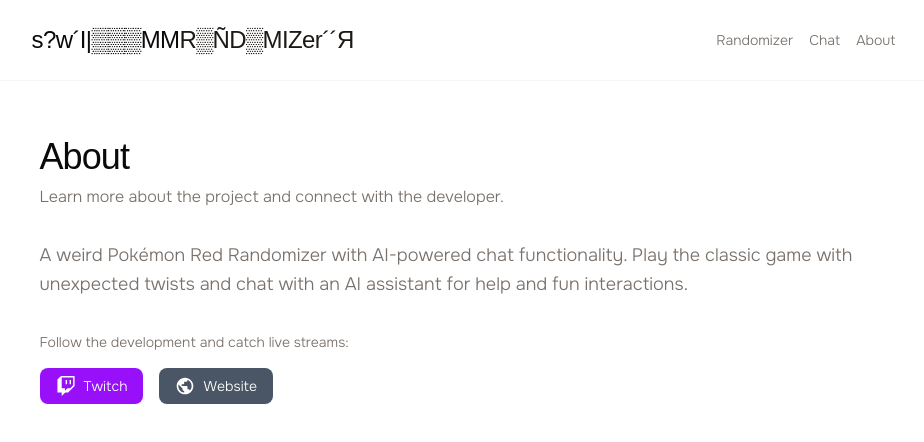
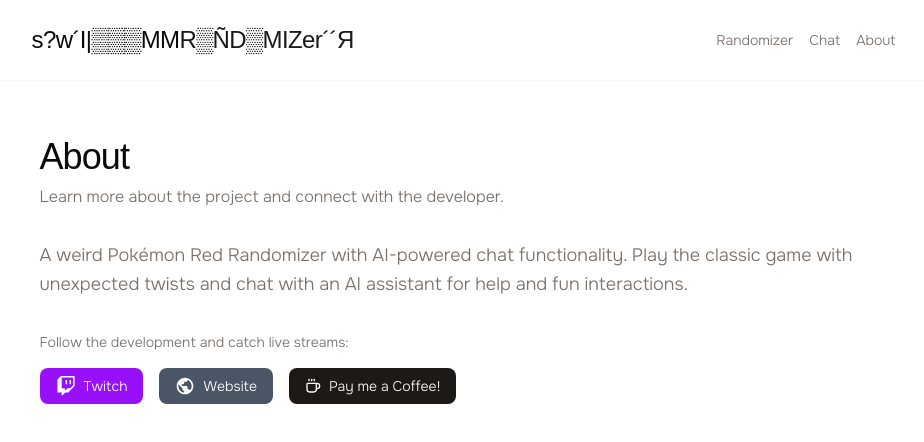
Before and after one commit to philkoerber/sswwiimm-randomizer, a Next.js app: page /about in a window 1280 px wide. Shown: the top 442 px of the page, without its empty margins (169-1093 px from the left). Built offline with nearby package versions, Linux system fonts and the light colour scheme; a web font is replaced by a local one.

Commit message:
add donate button

```diff
--- a/src/app/about/page.tsx
+++ b/src/app/about/page.tsx
@@ -1,4 +1,5 @@
 import Link from "next/link";
+import { CoffeeIcon } from "lucide-react";
 
 export default function AboutPage() {
     return (
@@ -46,16 +47,33 @@
                         Twitch
                     </Link>
 
+
+
                     <Link
                         href="https://philippkoerber.com"
                         target="_blank"
                         rel="noopener noreferrer"
                         className="flex items-center gap-2 px-4 py-2 bg-gray-600 hover:bg-gray-700 text-white rounded-md transition-colors"
                     >
+
+
+
                         <svg className="w-5 h-5" fill="currentColor" viewBox="0 0 24 24">
                             <path d="M12 2C6.48 2 2 6.48 2 12s4.48 10 10 10 10-4.48 10-10S17.52 2 12 2zm-1 17.93c-3.94-.49-7-3.85-7-7.93 0-.62.08-1.21.21-1.79L9 15v1c0 1.1.9 2 2 2v1.93zm6.9-2.54c-.26-.81-1-1.39-1.9-1.39h-1v-3c0-.55-.45-1-1-1H8v-2h2c.55 0 1-.45 1-1V7h2c1.1 0 2-.9 2-2v-.41c2.93 1.19 5 4.06 5 7.41 0 2.08-.8 3.97-2.1 5.39z" />
                         </svg>
                         Website
+                    </Link>
+
+
+
+                    <Link
+                        href="https://ko-fi.com/sswwiimmtv"
+                        target="_blank"
+                        rel="noopener noreferrer"
+                        className="flex items-center gap-2 px-4 py-2 bg-primary text-primary-foreground hover:bg-primary/90 rounded-md transition-colors"
+                    >
+                        <CoffeeIcon className="h-4 w-4" />
+                        Pay me a Coffee!
                     </Link>
                 </div>
             </div>
```
